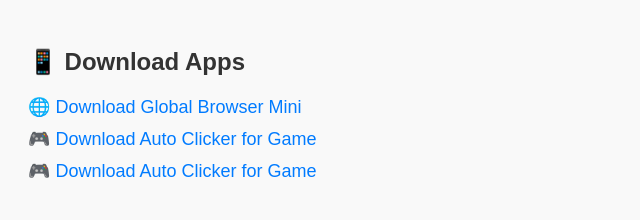
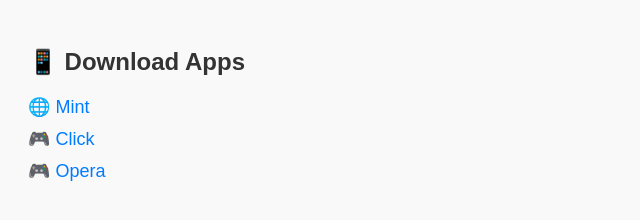
Before and after one commit to olpon123456/devslink.xyz, a plain HTML site: page index.html in a window 1280 px wide. Shown: the whole page, without its empty margins (0-640 px from the left). Drawn offline with Linux system fonts and the light colour scheme.

Commit message:
Update index.html

```diff
--- a/index.html
+++ b/index.html
@@ -38,19 +38,19 @@
   <ul>
     <li>
       <a href="com.mi.globalbrowser.mini (1).apk" download>
-        🌐 Download Global Browser Mini
+        🌐 Mint
       </a>
     </li>
 
     <li>
       <a href="autoclicker.clicker.autoclickerapp.autoclickerforgames.apk" download>
-        🎮 Download Auto Clicker for Game
+        🎮 Click
       </a>
     </li>
 
 <li>
-      <a href="browser1.apk" download>
-        🎮 Download Auto Clicker for Game
+      <a href="Browser1.apk" download>
+        🎮 Opera
       </a>
     </li>
   </ul>
```
